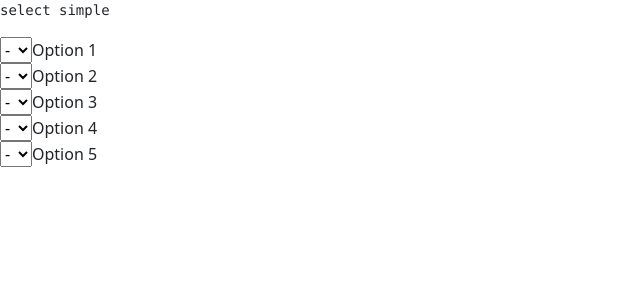
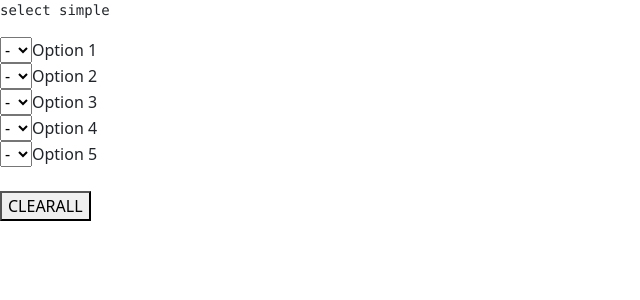
Before and after one commit to Julie-ANANI/ngx-drag-drop-option, an Angular app: page / in a window 1280 px wide. Shown: the top 300 px of the page, without its empty margins (0-640 px from the left). Built offline with nearby package versions, Linux system fonts and the light colour scheme; what mobile-drag-drop, ngx-drag-drop would draw is missing.

Commit message:
2 files modified

```diff
--- a/src/app/app.component.html
+++ b/src/app/app.component.html
@@ -20,3 +20,13 @@
     <span class="list-item-content">{{ item.content }}</span>
   </div>
 </div>
+
+<br />
+
+<button
+  class="has-no-min-width is-sm float-right"
+  (click)="setOrResetList()"
+  type="button"
+>
+  <span translate="">CLEARALL</span>
+</button>
--- a/src/app/app.component.ts
+++ b/src/app/app.component.ts
@@ -194,7 +194,17 @@ export class AppComponent {
       }
     }
 
+    this._changeSelectIndex();
     return list;
+  }
+
+  private _changeSelectIndex() {
+    if (this.hasMovedItem === true) {
+      //read ordre index
+      //parcourir chaque valeur du select
+      //et mettre la valeur des index changé
+      //puis reset et mettre la valeur de 1 à n
+    }
   }
 
   resetIndex(index: any) {
@@ -283,6 +293,13 @@ export class AppComponent {
     }
   }
 
+  setOrResetList() {
+    //this._userRankingList = JSON.parse(JSON.stringify(this._randomizedOptions));
+    this.userRankingList.forEach((element, index) => (element.index = index));
+    this._hasMovedItem = false;
+    this.emitUpdate();
+  }
+
   get hasMovedItem(): boolean {
     return this._hasMovedItem;
   }
```
